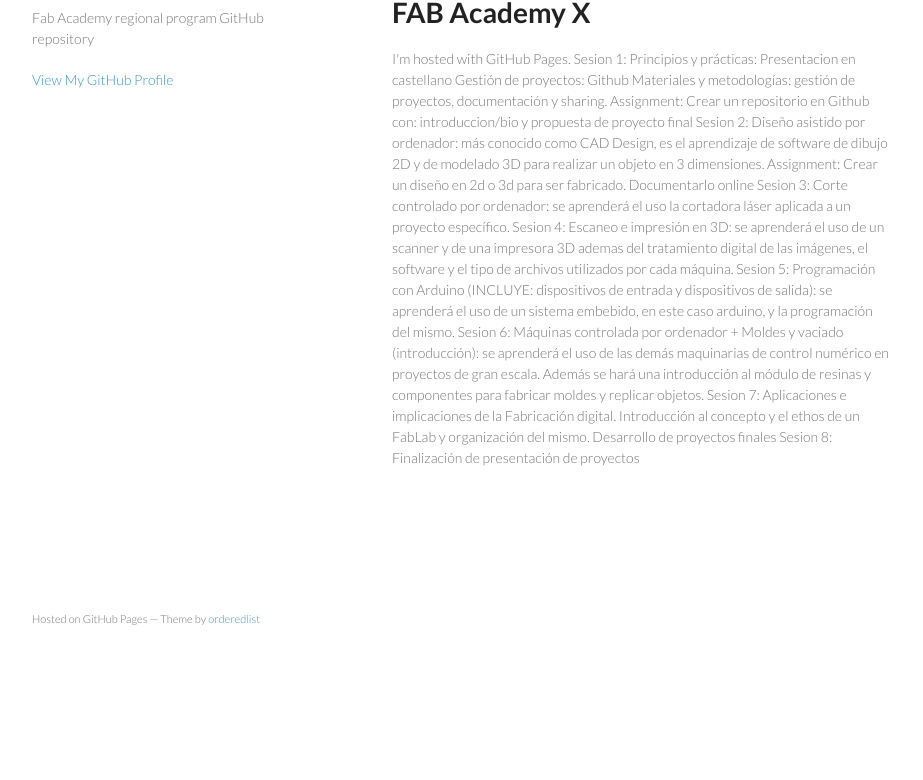
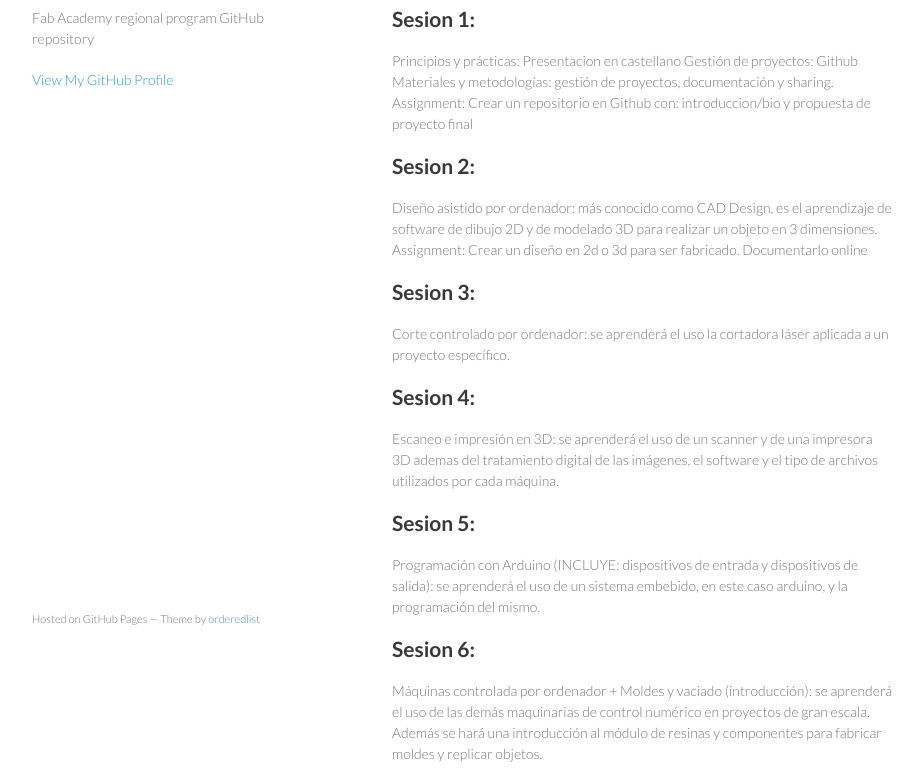
Before and after one commit to fabacademyx/fabacademyx.github.io, a plain HTML site: page index.html in a window 1280 px wide. Shown: the part 102-882 px from the top of the page, without its empty margins (178-1101 px from the left). Before the commit the page ends 800 px from the top, so only its background shows below. Drawn offline with Linux system fonts and the light colour scheme.

Commit message:
Replace master branch with page content via GitHub

```diff
--- a/index.html
+++ b/index.html
@@ -23,45 +23,52 @@
 
       </header>
       <section>
-        <p>&lt;!DOCTYPE html&gt;
-
-</p>
-
-<h1>
+        <h1>
 <a id="fab-academy-x" class="anchor" href="#fab-academy-x" aria-hidden="true"><span class="octicon octicon-link"></span></a>FAB Academy X</h1>
 
-<p>I'm hosted with GitHub Pages.
-Sesion 1:
-Principios y prácticas: Presentacion en castellano
+<h2>
+<a id="sesion-1" class="anchor" href="#sesion-1" aria-hidden="true"><span class="octicon octicon-link"></span></a>Sesion 1:</h2>
+
+<p>Principios y prácticas: Presentacion en castellano
 Gestión de proyectos: Github
 Materiales y metodologías: gestión de proyectos, documentación y sharing.
-Assignment: Crear un repositorio en Github con: introduccion/bio y propuesta de proyecto final
+Assignment: Crear un repositorio en Github con: introduccion/bio y propuesta de proyecto final</p>
 
-Sesion 2:
-Diseño asistido por ordenador: más conocido como CAD Design, es el aprendizaje de software de dibujo 2D y de modelado 3D para realizar un objeto en 3 dimensiones.
-Assignment: Crear un diseño en 2d o 3d para ser fabricado. Documentarlo online
+<h2>
+<a id="sesion-2" class="anchor" href="#sesion-2" aria-hidden="true"><span class="octicon octicon-link"></span></a>Sesion 2:</h2>
 
-Sesion 3:
-Corte controlado por ordenador: se aprenderá el uso la cortadora láser aplicada a un proyecto específico.
+<p>Diseño asistido por ordenador: más conocido como CAD Design, es el aprendizaje de software de dibujo 2D y de modelado 3D para realizar un objeto en 3 dimensiones.
+Assignment: Crear un diseño en 2d o 3d para ser fabricado. Documentarlo online</p>
 
-Sesion 4:
-Escaneo e impresión en 3D: se aprenderá el uso de un scanner y de una impresora 3D ademas del tratamiento digital de las imágenes, el software y el tipo de archivos utilizados por cada máquina.
+<h2>
+<a id="sesion-3" class="anchor" href="#sesion-3" aria-hidden="true"><span class="octicon octicon-link"></span></a>Sesion 3:</h2>
 
-Sesion 5:
-Programación con Arduino (INCLUYE: dispositivos de entrada y dispositivos de salida): se aprenderá el uso de un sistema embebido, en este caso arduino, y la programación del mismo.
+<p>Corte controlado por ordenador: se aprenderá el uso la cortadora láser aplicada a un proyecto específico.</p>
 
-Sesion 6:
-Máquinas controlada por ordenador + Moldes y vaciado (introducción): se aprenderá el uso de las demás maquinarias de control numérico en proyectos de gran escala. Además se hará una introducción al módulo de resinas y componentes para fabricar moldes y replicar objetos.
+<h2>
+<a id="sesion-4" class="anchor" href="#sesion-4" aria-hidden="true"><span class="octicon octicon-link"></span></a>Sesion 4:</h2>
 
-Sesion 7:
-Aplicaciones e implicaciones de la Fabricación digital. Introducción al concepto y el ethos de un FabLab y organización del mismo. Desarrollo de proyectos finales
+<p>Escaneo e impresión en 3D: se aprenderá el uso de un scanner y de una impresora 3D ademas del tratamiento digital de las imágenes, el software y el tipo de archivos utilizados por cada máquina.</p>
 
-Sesion 8:
-Finalización de presentación de proyectos
-</p>
+<h2>
+<a id="sesion-5" class="anchor" href="#sesion-5" aria-hidden="true"><span class="octicon octicon-link"></span></a>Sesion 5:</h2>
 
-<p>
-</p>
+<p>Programación con Arduino (INCLUYE: dispositivos de entrada y dispositivos de salida): se aprenderá el uso de un sistema embebido, en este caso arduino, y la programación del mismo.</p>
+
+<h2>
+<a id="sesion-6" class="anchor" href="#sesion-6" aria-hidden="true"><span class="octicon octicon-link"></span></a>Sesion 6:</h2>
+
+<p>Máquinas controlada por ordenador + Moldes y vaciado (introducción): se aprenderá el uso de las demás maquinarias de control numérico en proyectos de gran escala. Además se hará una introducción al módulo de resinas y componentes para fabricar moldes y replicar objetos.</p>
+
+<h2>
+<a id="sesion-7" class="anchor" href="#sesion-7" aria-hidden="true"><span class="octicon octicon-link"></span></a>Sesion 7:</h2>
+
+<p>Aplicaciones e implicaciones de la Fabricación digital. Introducción al concepto y el ethos de un FabLab y organización del mismo. Desarrollo de proyectos finales</p>
+
+<h2>
+<a id="sesion-8" class="anchor" href="#sesion-8" aria-hidden="true"><span class="octicon octicon-link"></span></a>Sesion 8:</h2>
+
+<p>Finalización de presentación de proyectos</p>
       </section>
       <footer>
         <p><small>Hosted on GitHub Pages &mdash; Theme by <a href="https://github.com/orderedlist">orderedlist</a></small></p>
```
Also changed, not shown: params.json (+1 -1 lines).
